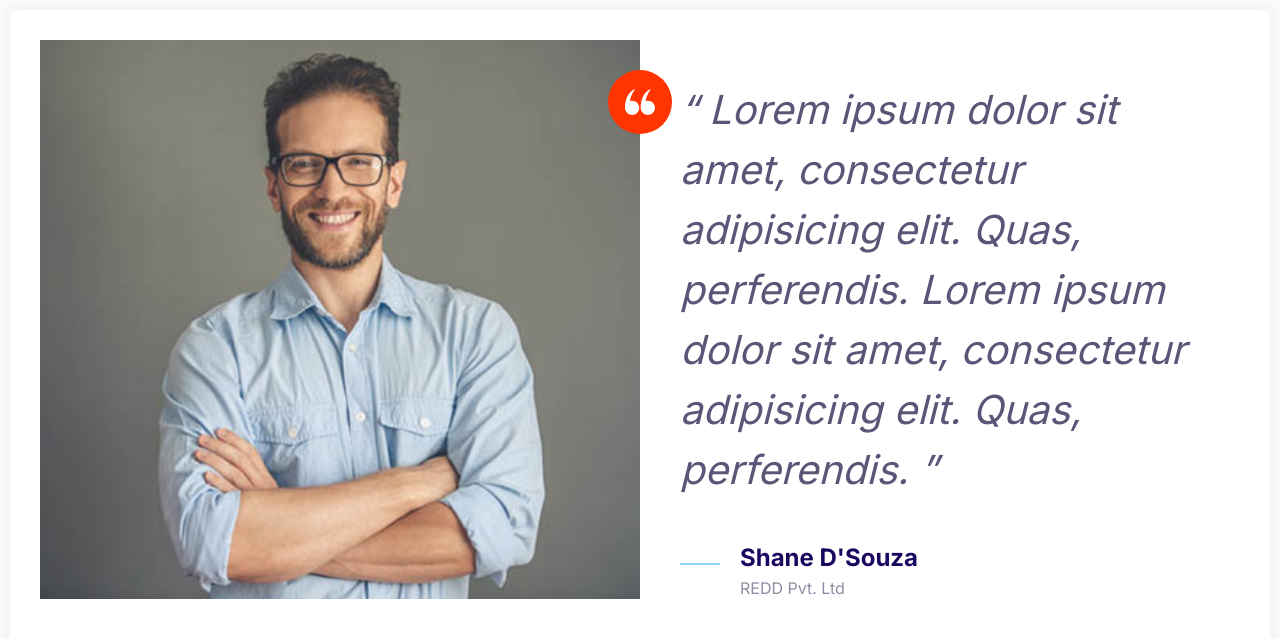
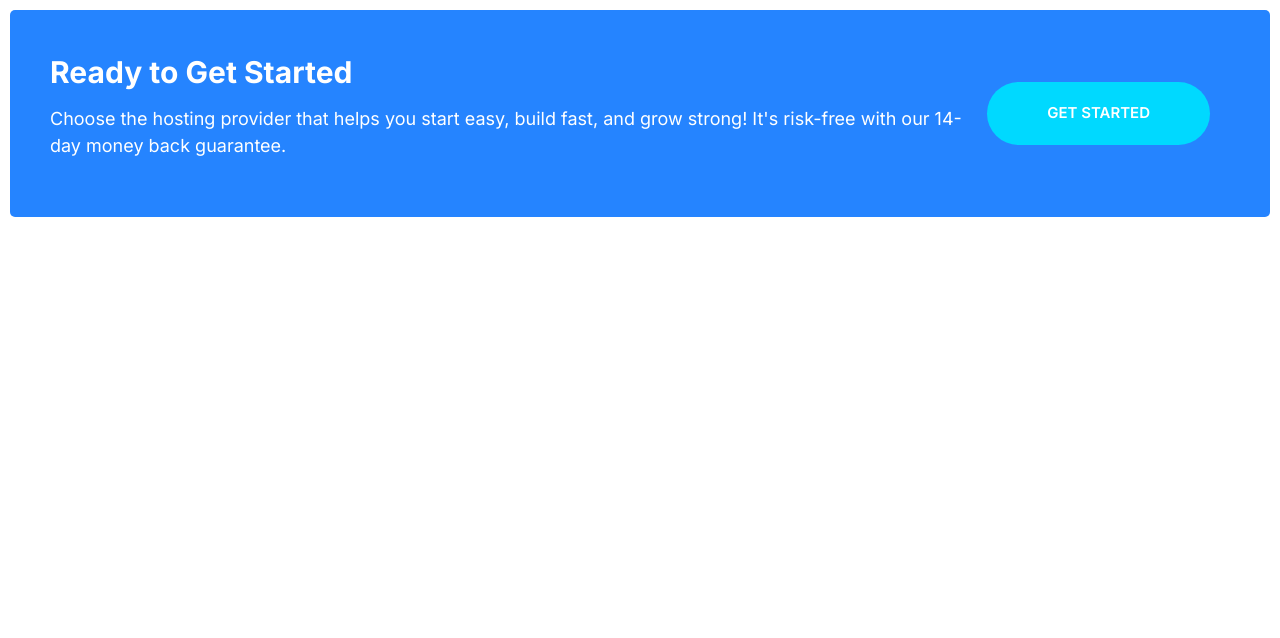
Before and after one commit to shane-png/website-practise, a plain HTML site: page index.html in a window 1280 px wide. Drawn offline with Linux system fonts and the light colour scheme.

Commit message:
Defined Callouts in the component.

```diff
--- a/index.html
+++ b/index.html
@@ -15,38 +15,16 @@
     <title>Shane Project</title>
   </head>
   <body>
-    <div class="card testimonial">
-      <div class="grid grid--1x2">
-        <div class="testimonial__image">
-          <img src="./assets/images/testimonial.jpg" alt="A happy customer." />
-          <span class="icon-container icon-container--accent">
-            <svg class="icon icon--white icon--small">
-              <use xlink:href="./assets/icons/sprite (1).svg#quotes"></use>
-            </svg>
-          </span>
+    <div class="callout callout__primary">
+        <div class="grid grid--1x2">
+            <div class="callout__content">
+                <h2 class="callout__heading">Ready to Get Started</h2>
+                <p>
+                    Choose the hosting provider that helps you start easy, build fast, and grow strong! It's risk-free with our 14-day money back guarantee.
+                </p>
+            </div>
+            <a href="#" class="btn btn-secondary btn--stretched">Get Started</a>
         </div>
-
-        <blockquote class="quote">
-          <p class="quote__text">
-            Lorem ipsum dolor sit amet, consectetur adipisicing elit. Quas,
-            perferendis. Lorem ipsum dolor sit amet, consectetur adipisicing
-            elit. Quas, perferendis.
-          </p>
-          <footer>
-            <div class="media">
-              <div class="media__image">
-                <svg class="icon icon--primary quote__line">
-                  <use xlink:href="./assets/icons/sprite (1).svg#line"></use>
-                </svg>
-              </div>
-              <div class="media__body">
-                <h3 class="media__title quote__author">Shane D'Souza</h3>
-                <p>REDD Pvt. Ltd</p>
-              </div>
-            </div>
-          </footer>
-        </blockquote>
-      </div>
     </div>
   </body>
 </html>
--- a/styles/styles.css
+++ b/styles/styles.css
@@ -231,6 +231,11 @@
     display: inline-block;
 }
 
+.btn--stretched{
+    padding-left: 6rem;
+    padding-right: 6rem;
+}
+
 @media screen and (min-width: 1024px) {
     .btn{ font-size: 1.5rem }
 }
@@ -445,3 +450,46 @@
         margin-left: 6rem;
     }
 }
+
+/* Callouts */
+.callout{
+    padding:4rem;
+    border-radius: 5px;
+}
+
+.callout__primary{
+    background-color: var(--color-primary);
+    color:#fff;
+}
+
+.callout__heading{
+    color:#fff;
+    margin-top: 0;
+    font-size: 3rem;
+}
+
+.callout .btn{
+    justify-self: center;
+    align-self: center;
+}
+
+.callout__content{
+    text-align: center;
+}
+
+@media screen and (min-width:768px) {
+    .callout .grid--1x2{
+        grid-template-columns:  1fr auto;
+    }
+
+    .callout__content{
+        text-align: left;
+    }
+
+    .callout .btn{
+        justify-self: start;
+        margin: 0 2rem;
+    }
+
+
+}
```
